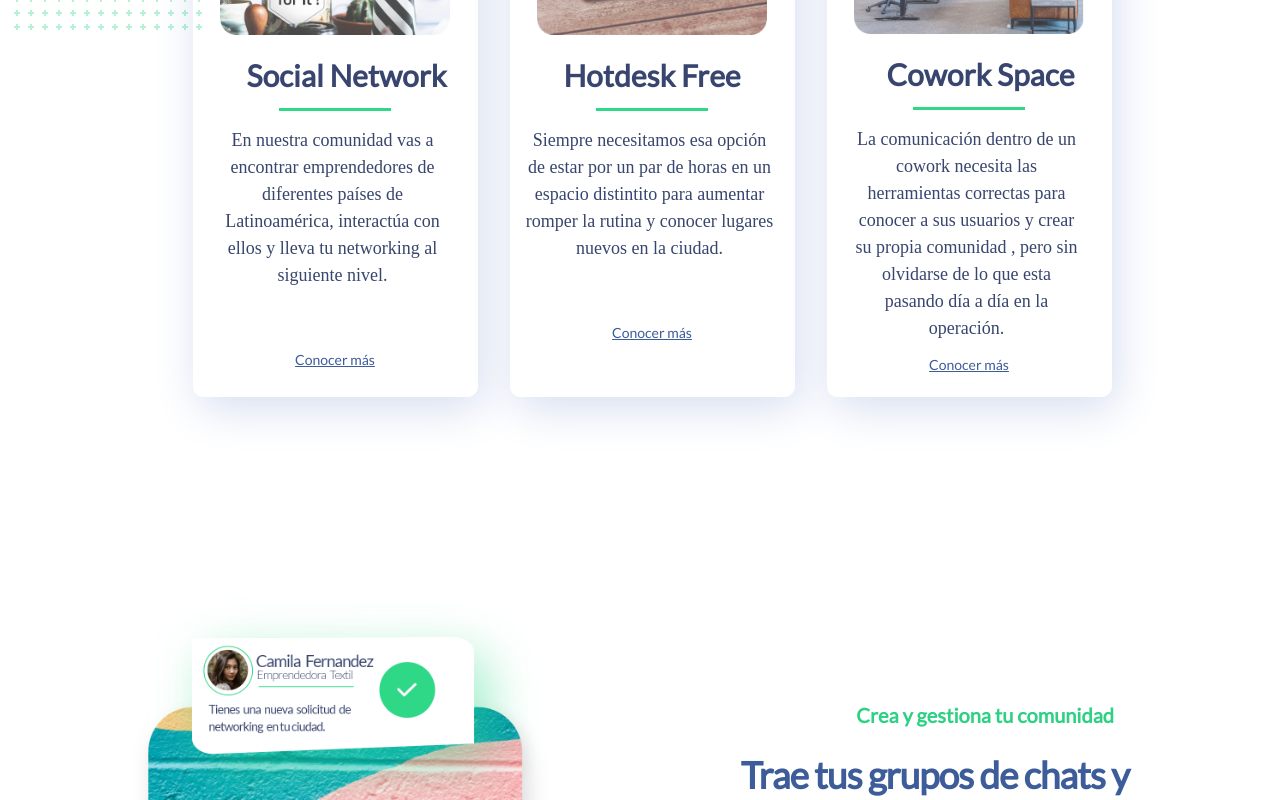
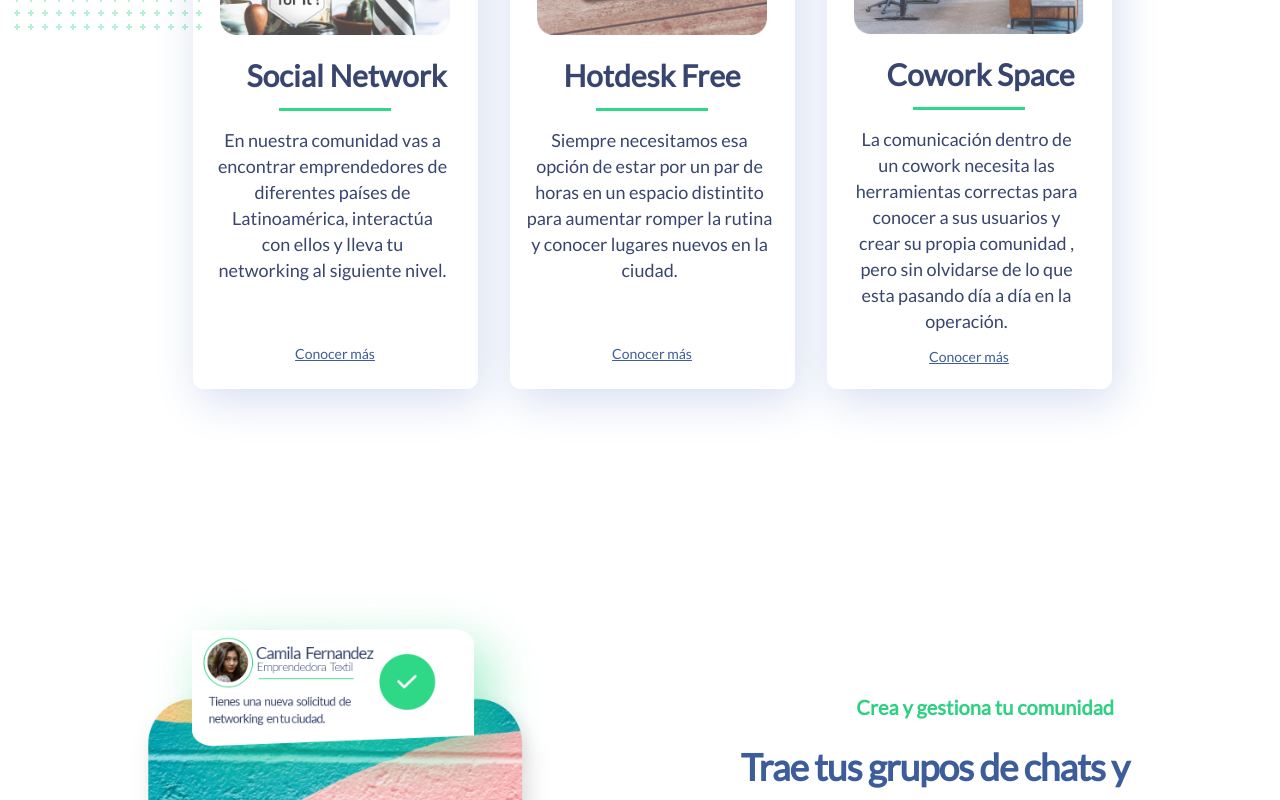
Before and after one commit to anamariagr/landingm, a React (Create React App) app: page / in a window 1280 px wide. Shown: the part 1240-2040 px from the top of the page. Built offline with nearby package versions, Linux system fonts and the light colour scheme.

Commit message:
landing-six

```diff
--- a/src/css/index.css
+++ b/src/css/index.css
@@ -12,7 +12,7 @@ body {
 }
 p{
   font-size: 14px;
-    font-family: lato,regular;
+
     color: #38456E;
     line-height: 21px;
 }
@@ -23,7 +23,7 @@ p{
 }
 a{
   color: white;
-  font-family: lato;
+
 }
 a:hover {
   color: #237e41;
@@ -40,10 +40,8 @@ a:hover {
     text-align: center;
     margin: auto;
 }
-code {
-  font-family: source-code-pro, Menlo, Monaco, Consolas, "Courier New",
-    monospace;
-}
+
+
 .circle:hover {
   background-color: #ffffffd4;
 }
@@ -86,7 +84,6 @@ a.nav-link{
 }
 .letter-lato{
   padding-top: 20px;
-  font-family: 'Lato', sans-serif;
   font-size: 14px;
   padding-bottom: 30px;
   line-height: 22px;
@@ -569,13 +566,11 @@ a.nav-hover:hover {
 
   .letter-color{
     color:#38456E;
-    font-family: 'Lato', sans-serif;
     font-size: 12px;
 
   }
   .letter-color-Three{
     color: #38456E;
-    font-family: 'Lato', sans-serif;
     padding-top: 50px;
   }
   .ground-float-one{
@@ -717,11 +712,10 @@ a.nav-hover:hover {
   padding-right: 5px;
   font-size: 18px;
   font-weight: 100;
-  line-height: 27px;
+  line-height: 26px;
     margin-bottom: 10px;
   margin-bottom: 10px;
   margin-left: -5px;
-  font-family: lato-light;
   color: #38456E;
 }
 .round {
@@ -963,7 +957,6 @@ a.nav-hover:hover {
 
   .letter-color-Three{
     color: #38456E;
-    font-family: 'Lato', sans-serif;
     margin-top: 0;
     padding-top: 0;
   }
```
